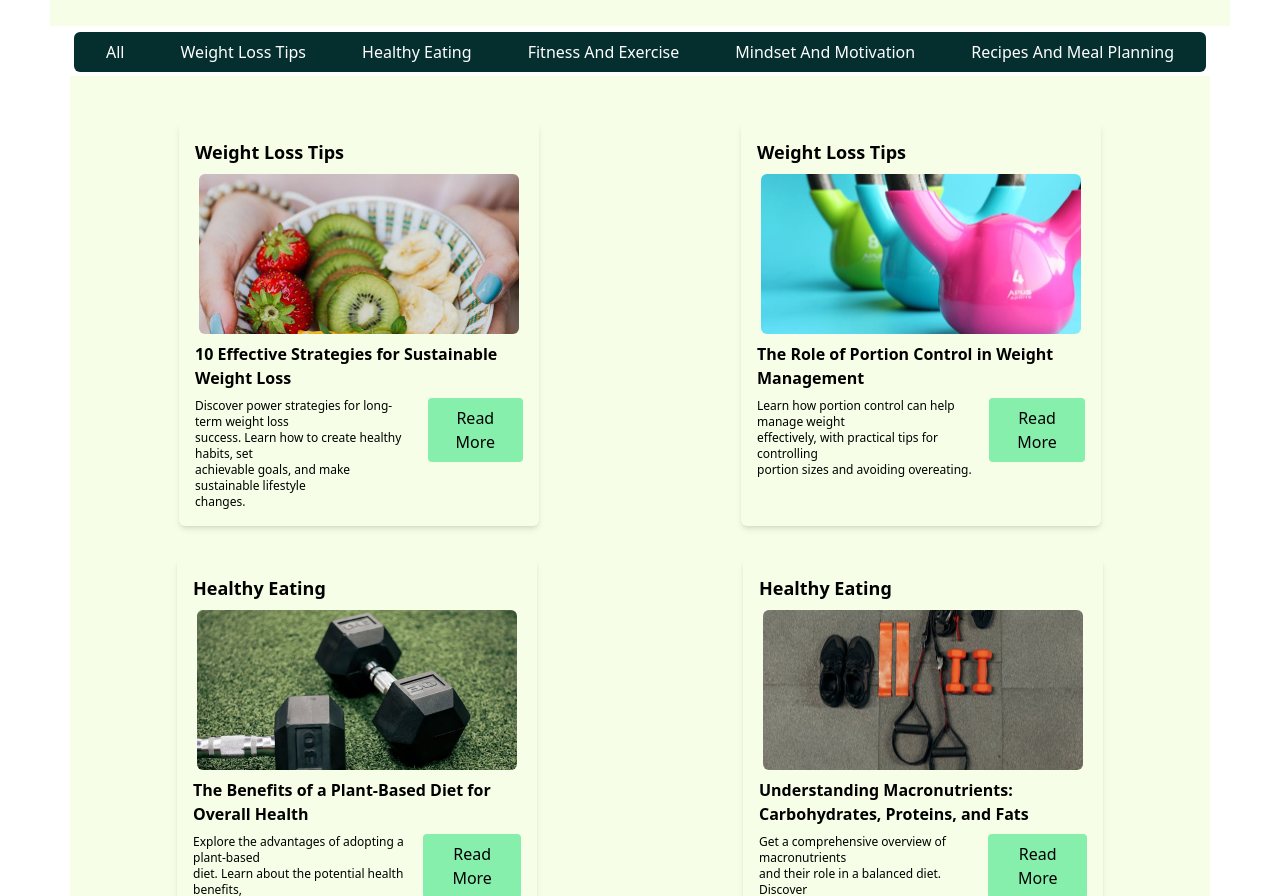
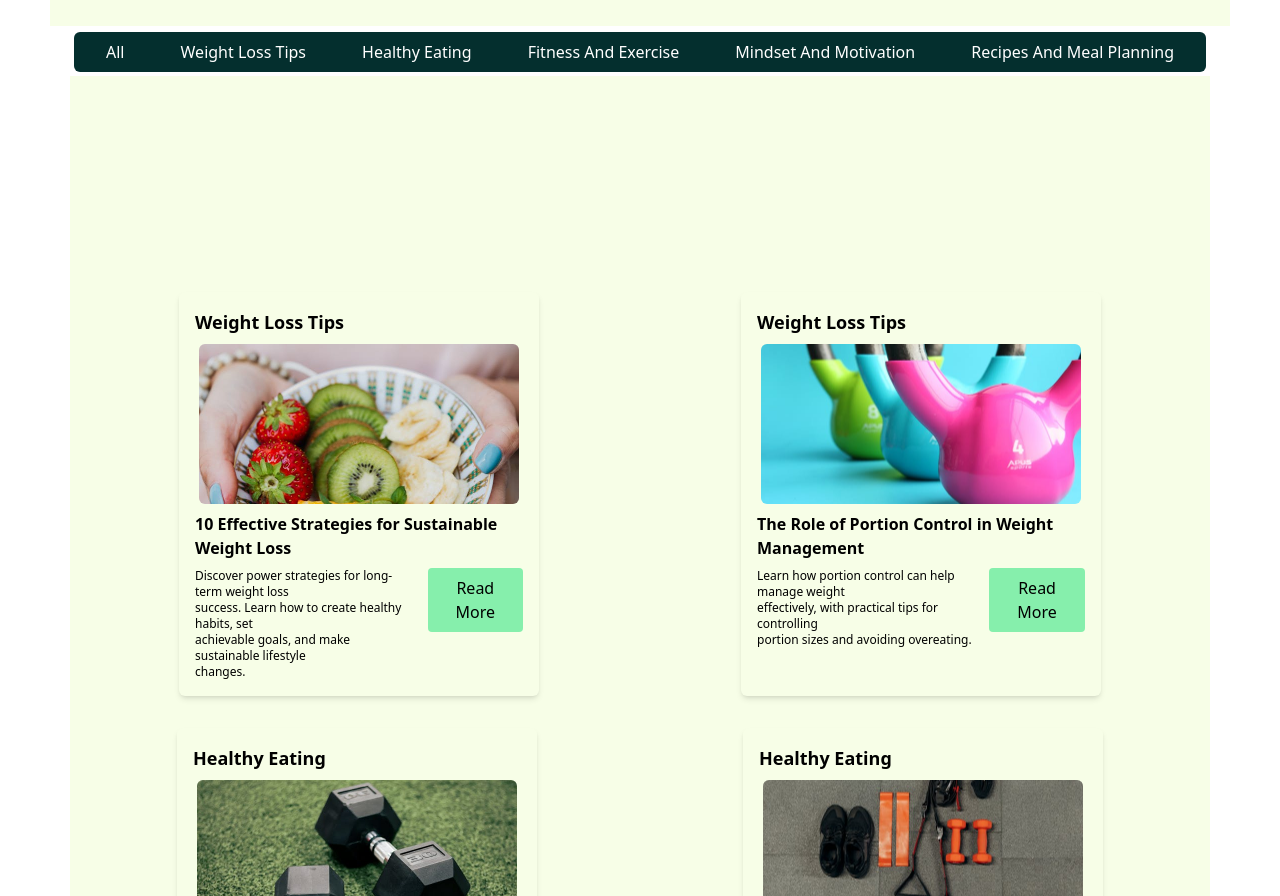
Before and after one commit to kapi-gif/nutrionist-project, a React (Create React App) app in the folder nutritionistproject/: page /blog in a window 1280 px wide. Shown: the part 561-1457 px from the top of the page. Built offline with nearby package versions, Linux system fonts and the light colour scheme.

Commit message:
Updated blog section with 200px top margin

```diff
--- a/nutritionistproject/src/Pages/Blog.jsx
+++ b/nutritionistproject/src/Pages/Blog.jsx
@@ -49,7 +49,7 @@
   <div className="grid grid-cols-1 md:grid-cols-2 gap-4">
 
   {/* First Blog */}
-<div className="relative max-w-[360px] mx-auto p-4 bg-lime-50 rounded-md shadow-md mt-[30px]">
+<div className="relative max-w-[360px] mx-auto p-4 bg-lime-50 rounded-md shadow-md mt-[200px]">
   <h3 className="text-lg font-semibold mb-2">Weight Loss Tips</h3>
   <div className="relative overflow-hidden">
     <img
@@ -75,7 +75,7 @@
 </div>
 
 {/* Second Blog */}
-<div className="relative max-w-[360px] mx-auto p-4 bg-lime-50 rounded-md shadow-md mt-[30px]">
+<div className="relative max-w-[360px] mx-auto p-4 bg-lime-50 rounded-md shadow-md mt-[200px]">
   <h3 className="text-lg font-semibold mb-2">Weight Loss Tips</h3>
   <div className="relative overflow-hidden">
     <img
```
